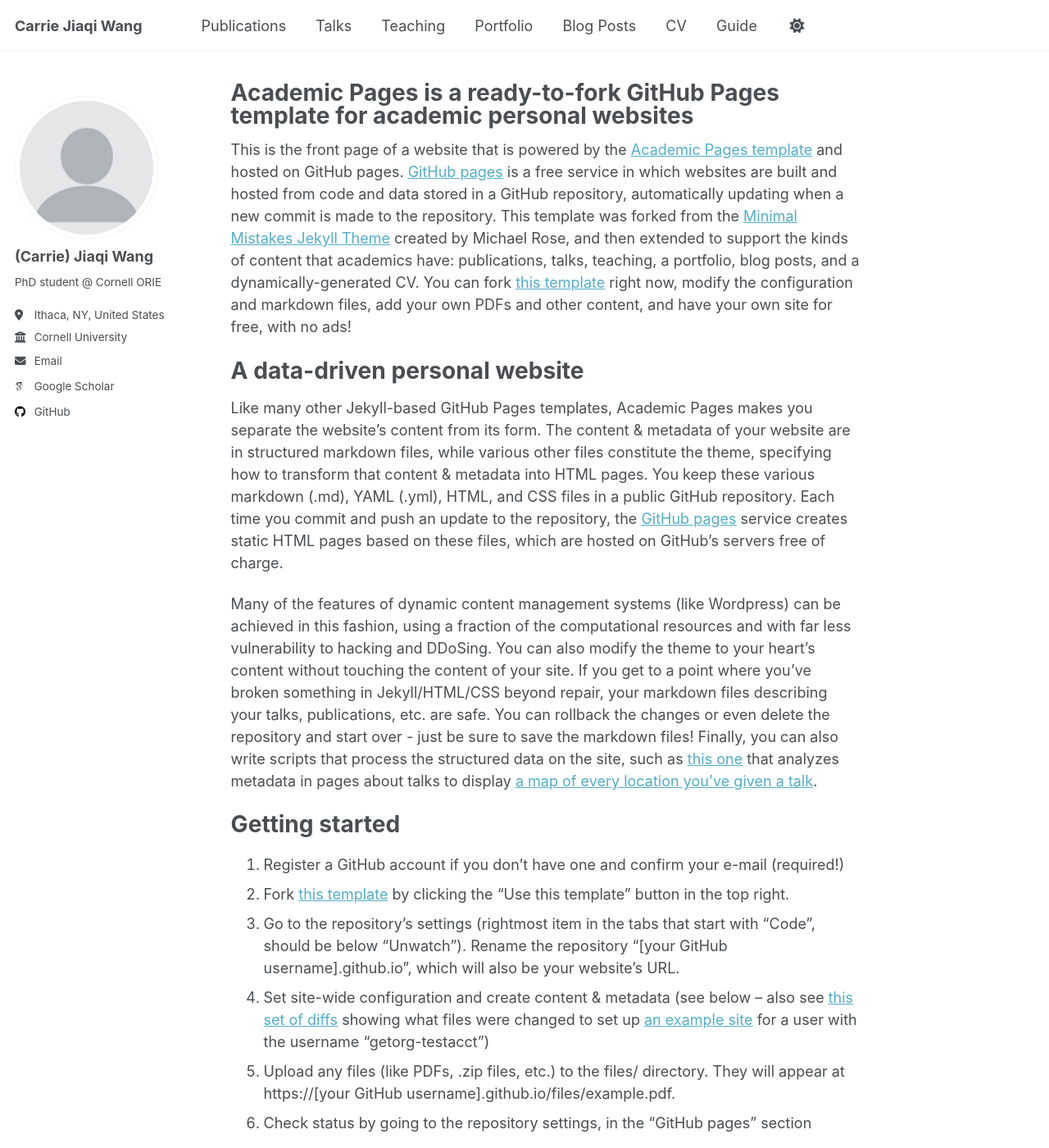
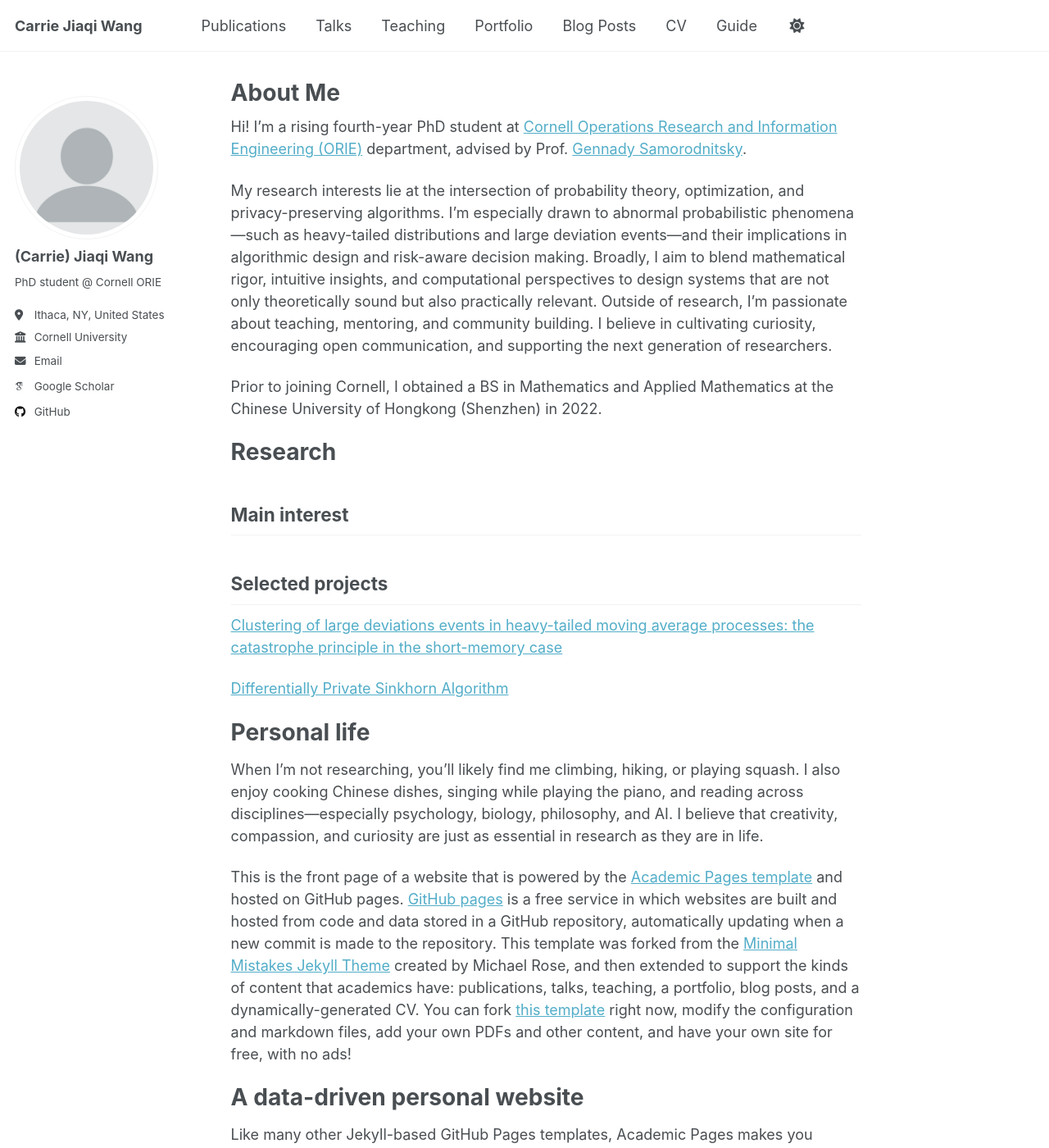
Before and after one commit to CarrieJiaqiWang/CarrieJiaqiWang.github.io, a Jekyll site: the page built from _pages/about.md, in a window 1280 px wide and 1400 px high. Shown: the whole window at 82% size. Built offline with Jekyll 4.4.1, drawn with Linux system fonts in a browser that asks for light colours; some web fonts are replaced.

Commit message:
Update about.md

```diff
--- a/_pages/about.md
+++ b/_pages/about.md
@@ -1,11 +1,36 @@
 ---
 permalink: /
-title: "Academic Pages is a ready-to-fork GitHub Pages template for academic personal websites"
+title: "About Me"
 author_profile: true
 redirect_from:
   - /about/
   - /about.html
 ---
+Hi! I’m a rising fourth-year PhD student at [Cornell Operations Research and Information Engineering (ORIE)](https://www.engineering.cornell.edu/orie/) department, advised by Prof. [Gennady Samorodnitsky](https://people.orie.cornell.edu/gennady/).
+
+My research interests lie at the intersection of probability theory, optimization, and privacy-preserving algorithms. I’m especially drawn to abnormal probabilistic phenomena—such as heavy-tailed distributions and large deviation events—and their implications in algorithmic design and risk-aware decision making.
+Broadly, I aim to blend mathematical rigor, intuitive insights, and computational perspectives to design systems that are not only theoretically sound but also practically relevant.
+Outside of research, I’m passionate about teaching, mentoring, and community building. I believe in cultivating curiosity, encouraging open communication, and supporting the next generation of researchers.
+
+Prior to joining Cornell, I obtained a BS in Mathematics and Applied Mathematics at the Chinese University of Hongkong (Shenzhen) in 2022.
+
+Research
+====
+
+Main interest
+---
+
+Selected projects
+---
+[Clustering of large deviations events in heavy-tailed moving average processes: the catastrophe principle in the short-memory case](https://arxiv.org/abs/2506.10256)
+
+[Differentially Private Sinkhorn Algorithm](https://ieeexplore.ieee.org/abstract/document/10735319)
+
+Personal life
+=====
+
+When I’m not researching, you’ll likely find me climbing, hiking, or playing squash. I also enjoy cooking Chinese dishes, singing while playing the piano, and reading across disciplines—especially psychology, biology, philosophy, and AI.
+I believe that creativity, compassion, and curiosity are just as essential in research as they are in life.
 
 This is the front page of a website that is powered by the [Academic Pages template](https://github.com/academicpages/academicpages.github.io) and hosted on GitHub pages. [GitHub pages](https://pages.github.com) is a free service in which websites are built and hosted from code and data stored in a GitHub repository, automatically updating when a new commit is made to the repository. This template was forked from the [Minimal Mistakes Jekyll Theme](https://mmistakes.github.io/minimal-mistakes/) created by Michael Rose, and then extended to support the kinds of content that academics have: publications, talks, teaching, a portfolio, blog posts, and a dynamically-generated CV. You can fork [this template](https://github.com/academicpages/academicpages.github.io) right now, modify the configuration and markdown files, add your own PDFs and other content, and have your own site for free, with no ads!
 
```
